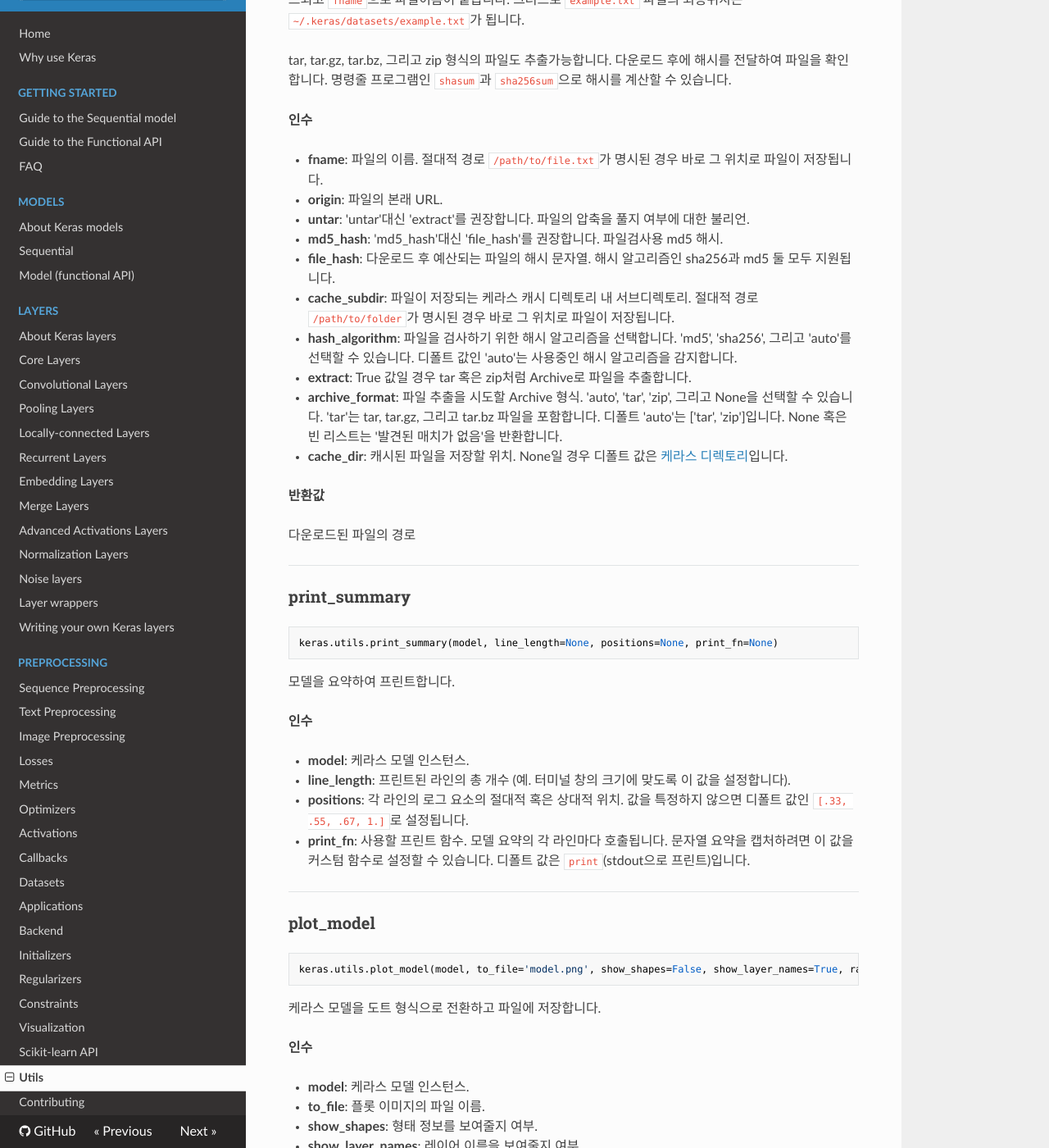
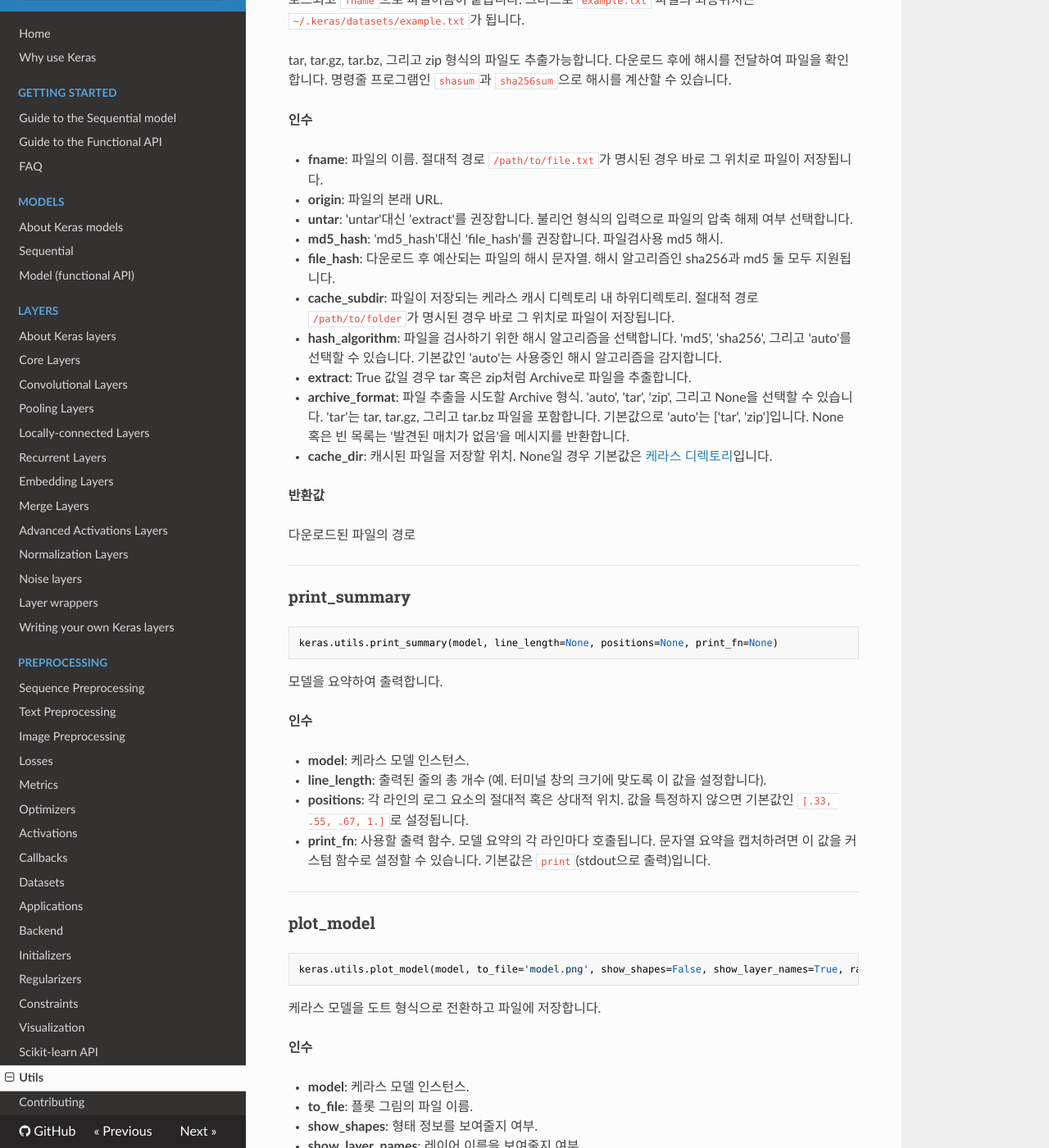
Before and after one commit to keras-team/keras-docs-ko, an MkDocs documentation site: the page built from sources/utils.md, in a window 1280 px wide and 1400 px high, scrolled down 3431 px. Shown: the whole window at 82% size. Built offline with MkDocs 1.6.1, drawn with Linux system fonts in a browser that asks for light colours; nearby versions of some CDN libraries; some of the changed text lies outside the part shown.

Commit message:
Update utils.md

````diff
--- a/sources/utils.md
+++ b/sources/utils.md
@@ -11,7 +11,7 @@
 글로벌 커스텀 객체로의 변환은
 `with` 명령문의 영역 내에서 유효합니다. `with` 명령문이 끝나면,
 글로벌 커스텀 객체는
-`with` 명령문 시작에서의 상태로 되돌아갑니다.
+`with` 명령문 시작 상태로 되돌아갑니다.
 
 __예시__
 
@@ -21,12 +21,12 @@
 ```python
 with CustomObjectScope({'MyObject':MyObject}):
     layer = Dense(..., kernel_regularizer='MyObject')
-    # save, load, 등의 함수가 이름을 통해 커스텀 객체를 인지합니다
+    # save, load, 등의 함수가 이름으로 커스텀 객체를 인지합니다.
 ```
 
 ----
 
-<span style="float:right;">[[source]](https://github.com/keras-team/keras/blob/master/keras/utils/io_utils.py#L26)</span>
+<span style="float:right;">[[source]](https://github.com/keras-team/keras/blob/master/keras/utils/io_utils.py#L25)</span>
 ### HDF5Matrix
 
 ```python
@@ -43,18 +43,18 @@
 model.predict(x_data)
 ```
 
-`start`와 `end`를 제공해서 데이터셋을 조각으로 잘라 사용할 수 있도록 합니다.
+제공된 `start`와 `end` 인수를 이용하여 데이터셋을 자를 수 있습니다.
 
-선택적으로 정규화 함수(혹은 람다)를 사용할 수 있습니다.
+추가적으로 정규화 함수(혹은 람다)를 사용할 수 있습니다.
 이는 회수된 모든 데이터 조각에 대해 호출됩니다.
 
 __인수__
 
 - __datapath__: 문자열, HDF5 파일의 경로입니다
-- __dataset__: 문자열, datapath에 명시된 파일 내 HDF5 데이터셋의
-    이름입니다.
-- __start__: 정수, 명시된 데이터셋의 원하는 조각의 시작부분입니다
-- __end__: 정수, 명시된 데이터셋의 원하는 조각의 끝부분입니다
+- __dataset__: 문자열, 'datapath'에 명시된 파일 내 HDF5 데이터셋의
+    이름입니다
+- __start__: 정수, 데이터셋에서 자르기 원하는 부분의 시작점입니다
+- __end__: 정수, 데이터셋에서 자르기 원하는 부분의 끝점입니다
 - __normalizer__: 데이터가 회수될 때 데이터에 대해서 호출할 함수
 
 __반환값__
@@ -73,14 +73,14 @@
 데이터셋 등의 데이터 시퀀스를 학습하기 위한 베이스 객체.
 
 모든 `Sequence`는 `__getitem__`과 `__len__` 메서드를 실행해야 합니다.
-`on_epoch_end`를 실행하여 세대와 세대 사이에 데이터셋을 수정할 수 있습니다.
+`on_epoch_end`를 실행하여 에폭과 에폭 사이에 데이터셋을 수정할 수 있습니다.
 `__getitem__` 메서드는 완전한 배치를 반환해야 합니다.
 
 __안내_
 
 
 `Sequence`는 멀티프로세싱을 보다 안전하게 실행합니다.
-생성기와는 다르게 네트워크가 각 세대에 한 샘플을 한 번만 학습하도록
+생성기와는 다르게 네트워크가 각 에폭당 한 샘플을 한 번만 학습하도록
 보장해줍니다.
 
 __예시__
@@ -91,8 +91,8 @@
 from skimage.transform import resize
 import numpy as np
 
-# 여기서 `x_set`은 이미지 파일 경로의 리스트입니다
-# 그리고 `y_set`은 연관 클래스입니다.
+# 여기서 `x_set`은 그림 파일 경로의 목록입니다
+# 그리고 `y_set`은 관련 클래스입니다.
 
 class CIFAR10Sequence(Sequence):
 
@@ -131,12 +131,12 @@
 - __y__: 행렬로 변환할 클래스 벡터
     (0부터 num_classes까지의 정수).
 - __num_classes__: 클래스의 총 개수.
-- __dtype__: 문자열로 표현된 인풋의 데이터 자료형
+- __dtype__: 문자열로 표현된 입력의 데이터 자료형
     (`float32`, `float64`, `int32`...)
 
 __반환값__
 
-인풋의 이진행렬 표현.
+입력의 이진행렬 표현.
 클래스 축이 마지막에 위치합니다.
 
 __예시__
@@ -191,7 +191,7 @@
 
 캐시에 파일이 존재하지 않으면 URL에서 파일을 다운로드 합니다.
 
-디폴트로 url `origin`에서 cache_subdir인 `datasets` 내 위치한
+기본적으로 url `origin`에서 cache_subdir인 `datasets` 내 위치한
 cache_dir인 `~/.keras`로 파일이 다운로드되고
 `fname`으로 파일이름이 붙습니다. 그러므로
 `example.txt` 파일의 최종위치는 `~/.keras/datasets/example.txt`가 됩니다.
@@ -206,25 +206,25 @@
     바로 그 위치로 파일이 저장됩니다.
 - __origin__: 파일의 본래 URL.
 - __untar__: 'untar'대신 'extract'를 권장합니다.
-    파일의 압축을 풀지 여부에 대한 불리언.
+    불리언 형식의 입력으로 파일의 압축 해제 여부 선택합니다.
 - __md5_hash__: 'md5_hash'대신 'file_hash'를 권장합니다.
     파일검사용 md5 해시.
 - __file_hash__: 다운로드 후 예산되는 파일의 해시 문자열.
     해시 알고리즘인 sha256과 md5 둘 모두 지원됩니다.
-- __cache_subdir__: 파일이 저장되는 케라스 캐시 디렉토리 내 서브디렉토리.
+- __cache_subdir__: 파일이 저장되는 케라스 캐시 디렉토리 내 하위디렉토리.
     절대적 경로 `/path/to/folder`가 명시된 경우
     바로 그 위치로 파일이 저장됩니다.
 - __hash_algorithm__: 파일을 검사하기 위한 해시 알고리즘을 선택합니다.
     'md5', 'sha256', 그리고 'auto'를 선택할 수 있습니다.
-    디폴트 값인 'auto'는 사용중인 해시 알고리즘을 감지합니다.
+    기본값인 'auto'는 사용중인 해시 알고리즘을 감지합니다.
 - __extract__: True 값일 경우 tar 혹은 zip처럼 Archive로 파일을 추출합니다.
 - __archive_format__: 파일 추출을 시도할 Archive 형식.
     'auto', 'tar', 'zip', 그리고 None을 선택할 수 있습니다.
     'tar'는 tar, tar.gz, 그리고 tar.bz 파일을 포함합니다.
-    디폴트 'auto'는 ['tar', 'zip']입니다.
-    None 혹은 빈 리스트는 '발견된 매치가 없음'을 반환합니다.
+    기본값으로 'auto'는 ['tar', 'zip']입니다.
+    None 혹은 빈 목록는 '발견된 매치가 없음'을 메시지를 반환합니다.
 - __cache_dir__: 캐시된 파일을 저장할 위치.
-    None일 경우 디폴트 값은 [케라스 디렉토리](/faq/#where-is-the-keras-configuration-filed-stored)입니다.
+    None일 경우 기본값은 [케라스 디렉토리](/faq/#where-is-the-keras-configuration-filed-stored)입니다.
 
 __반환값__
 
@@ -240,21 +240,21 @@
 ```
 
 
-모델을 요약하여 프린트합니다.
+모델을 요약하여 출력합니다.
 
 __인수__
 
 - __model__: 케라스 모델 인스턴스.
-- __line_length__: 프린트된 라인의 총 개수
+- __line_length__: 출력된 줄의 총 개수
     (예. 터미널 창의 크기에 맞도록
     이 값을 설정합니다).
 - __positions__: 각 라인의 로그 요소의 절대적 혹은 상대적 위치.
-    값을 특정하지 않으면 디폴트 값인 `[.33, .55, .67, 1.]`로 설정됩니다.
-- __print_fn__: 사용할 프린트 함수.
+    값을 특정하지 않으면 기본값인 `[.33, .55, .67, 1.]`로 설정됩니다.
+- __print_fn__: 사용할 출력 함수.
     모델 요약의 각 라인마다 호출됩니다.
     문자열 요약을 캡처하려면
     이 값을 커스텀 함수로 설정할 수 있습니다.
-    디폴트 값은 `print`(stdout으로 프린트)입니다.
+    기본값은 `print`(stdout으로 출력)입니다.
 
 ----
 
@@ -271,7 +271,7 @@
 __인수__
 
 - __model__: 케라스 모델 인스턴스.
-- __to_file__: 플롯 이미지의 파일 이름.
+- __to_file__: 플롯 그림의 파일 이름.
 - __show_shapes__: 형태 정보를 보여줄지 여부.
 - __show_layer_names__: 레이어 이름을 보여줄지 여부.
 - __rankdir__: `rankdir` 인수가,
@@ -281,10 +281,10 @@
 - __expand_nested__: 중첩된 모델을 클러스터로 확장할지 여부.
 - __dpi__: 도트 DPI.
 
-__Returns__
+Returns:
 
-A Jupyter notebook Image object if Jupyter is installed.
-This enables in-line display of the model plots in notebooks.
+주피터가 설치된 경우 주피터 노트북 그림 객체를 반환합니다.
+이것은 주피터 노트북에서 모델 플롯의 인-라인 출력이 가능합니다.
 
 ----
 
@@ -301,17 +301,17 @@
 이 함수는 구체적으로 단일기계 다중-GPU 데이터 병렬처리를 실행합니다.
 다음과 같은 방식으로 작동합니다:
 
-- 모델의 인풋을 여러 서브 배치로 나눕니다.
-- 모델 복사본을 각 서브 배치에 적용합니다.
-각 모델 복사본이 특별히 배정된 GPU에서 실행됩니다.
+- 모델의 입력을 여러 하위 배치로 나눕니다.
+- 모델 복사본을 각 하위 배치에 적용합니다.
+각 모델 복사본은 전용 GPU에서 실행됩니다.
 - 결과물을 (CPU에서) 연결하여 하나의 큰 배치로 만듭니다.
 
 예. `batch_size`가 64이고 `gpus=2`라면,
-인풋이 각 32개의 샘플로 구성된 2개의 서브 배치로 나뉘고,
-한 GPU 당 각각의 서브 배치가 처리된 후,
+입력이 각 32개의 샘플로 구성된 2개의 하위 배치로 나뉘고,
+한 GPU 당 각각의 하위 배치가 처리된 후,
 64개의 처리된 샘플로 구성된 완전한 배치를 반환합니다.
 
-8개의 GPU까지는 유사선형적인 속도증가를 유도합니다.
+8개의 GPU까지는 거의 선형적으로 속도 향상이 예상됩니다.
 
 이 함수는 현재 탠서플로우 백엔드에서만
 사용가능합니다.
@@ -322,10 +322,10 @@
     메모리 부족 오류를 피하기 위해서 이 모델을 CPU에 생성해두는 방법이 있습니다
     (아래의 사용법 예시를 참고하십시오).
 - __gpus__: 정수 >= 2 혹은 정수 리스트, number of GPUs or
-    생성된 모델 복사본을 위치시킬 GPU의 개수 혹은 GPU ID의 리스트.
-- __cpu_merge__: CPU의 유효범위 내에서 모델 가중치를 합치는 것을 강제할지
+    생성된 모델 복사본을 위치시킬 GPU의 개수 혹은 GPU ID의 목록.
+- __cpu_merge__: CPU의 유효범위 내에서 모델 가중치를 합치는 것을 강제
     여부를 명시하는 불리언 값.
-- __cpu_relocation__: CPU의 유효범위 내에서 모델 가중치를 생성할지
+- __cpu_relocation__: CPU의 유효범위 내에서 모델 가중치를 생성
     여부를 명시하는 불리언 값.
     만약 이전의 어떤 장치의 유효범위에도 모델이 정의되지 않았다면,
     이 옵션을 활성화시켜 문제를 해결할 수 있습니다.
@@ -396,7 +396,7 @@
 ..
 ```
 
-Example 3 - GPU에서 가중치를 병합하는 모델 학습 (NV-link에 권장됩니다)
+예시 3 - GPU에서 가중치를 병합하는 모델 학습 (NV-link에 권장됩니다)
 
 ```python
 ..
````
